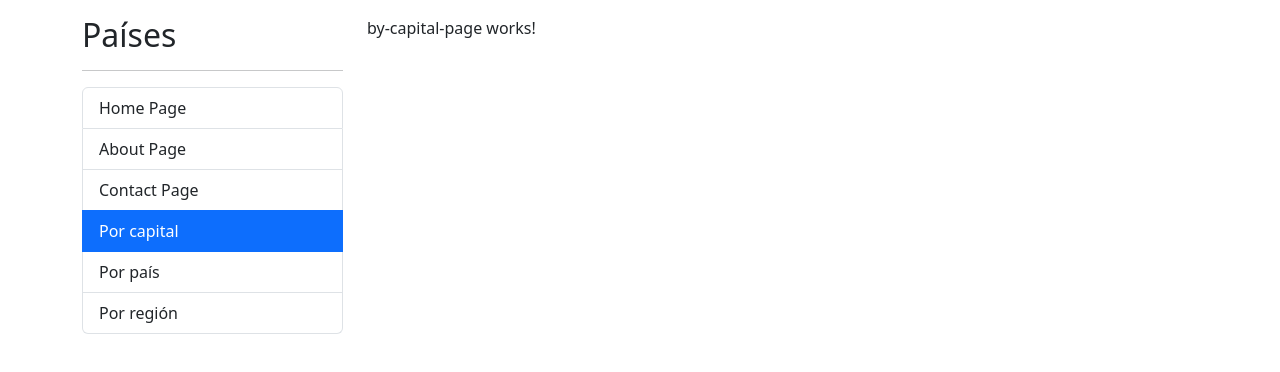
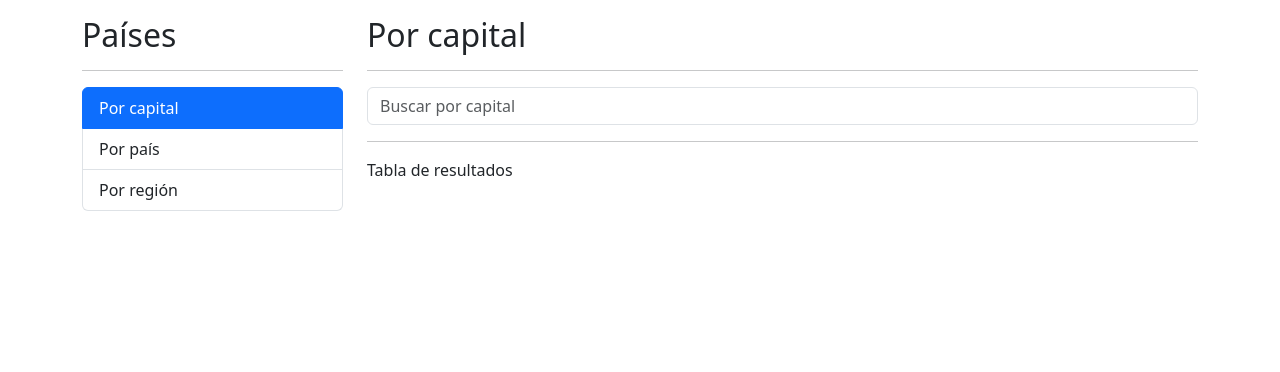
Before and after one commit to AJMG-95/countryApp, an Angular app: page /countries/by-capital in a window 1280 px wide. Shown: the top 372 px of the page. Built offline with nearby package versions, Linux system fonts and the light colour scheme.

Commit message:
Estructura de páginas y SearchBox

```diff
--- a/src/app/countries/countries-routing.module.ts
+++ b/src/app/countries/countries-routing.module.ts
@@ -23,6 +23,10 @@
     path: 'by/:id',
     component: CountryPageComponent
   },
+  {
+    path: '**',
+    redirectTo: 'by-capital'
+  }
 ];
 
 
--- a/src/app/countries/pages/by-capital-page/by-capital-page.component.html
+++ b/src/app/countries/pages/by-capital-page/by-capital-page.component.html
@@ -1 +1,14 @@
-<p>by-capital-page works!</p>
+<h2>Por capital</h2>
+<hr>
+<div class="row">
+  <div class="col">
+    <!-- SearchBox -->
+    <shared-search-box placeholder="Buscar por capital"></shared-search-box>
+  </div>
+</div>
+<div class="row">
+  <div class="col">
+    <hr>
+    Tabla de resultados
+  </div>
+</div>
--- /dev/null
+++ b/src/app/shared/components/search-box/search-box.component.html
@@ -0,0 +1 @@
+<input type="text" [placeholder]="placeholder" class="form-control">
--- /dev/null
+++ b/src/app/shared/components/search-box/search-box.component.ts
@@ -0,0 +1,15 @@
+import { Component, Input } from '@angular/core';
+
+@Component({
+  selector: 'shared-search-box',
+  templateUrl: './search-box.component.html',
+  styles: [
+
+  ]
+})
+export class SearchBoxComponent {
+
+  @Input()
+  public placeholder: string = '';
+
+}
--- a/src/app/shared/components/sidebar/sidebar.component.html
+++ b/src/app/shared/components/sidebar/sidebar.component.html
@@ -1,7 +1,7 @@
 <h2>Países</h2>
 <hr>
 <ul class="list-group">
-  <li routerLink="" routerLinkActive="active" [routerLinkActiveOptions]="{ exact: true }" class="list-group-item">
+  <!--   <li routerLink="" routerLinkActive="active" [routerLinkActiveOptions]="{ exact: true }" class="list-group-item">
     Home Page
   </li>
   <li routerLink="about" routerLinkActive="active" class="list-group-item">
@@ -9,7 +9,7 @@
   </li>
   <li routerLink="contact" routerLinkActive="active" class="list-group-item">
     Contact Page
-  </li>
+  </li> -->
   <li routerLink="countries/by-capital" routerLinkActive="active" class="list-group-item">
     Por capital
   </li>
--- a/src/app/shared/shared.module.ts
+++ b/src/app/shared/shared.module.ts
@@ -6,6 +6,7 @@
 import { ContactPageComponent } from './pages/contact-page/contact-page.component';
 import { HomePageComponent } from './pages/home-page/home-page.component';
 import { SidebarComponent } from './components/sidebar/sidebar.component';
+import { SearchBoxComponent } from './components/search-box/search-box.component';
 
 
 
@@ -15,6 +16,7 @@
     ContactPageComponent,
     HomePageComponent,
     SidebarComponent,
+    SearchBoxComponent,
   ],
   imports: [
     CommonModule,
@@ -25,6 +27,7 @@
     ContactPageComponent,
     HomePageComponent,
     SidebarComponent,
+    SearchBoxComponent,
   ]
 })
 export class SharedModule { }
```
Also changed, not shown: src/app/app-routing.module.ts (+5 -5 lines), src/app/countries/countries.module.ts (+4 -3 lines).
